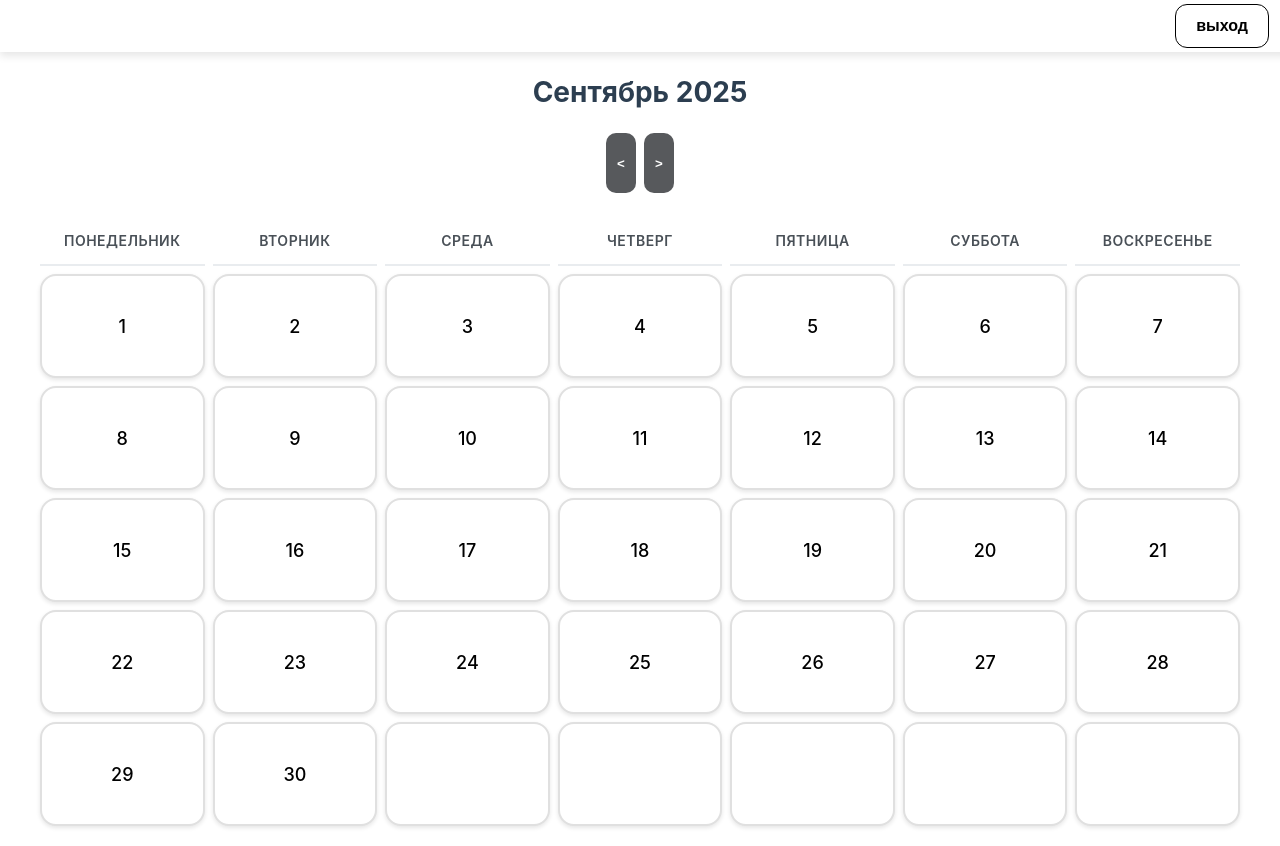
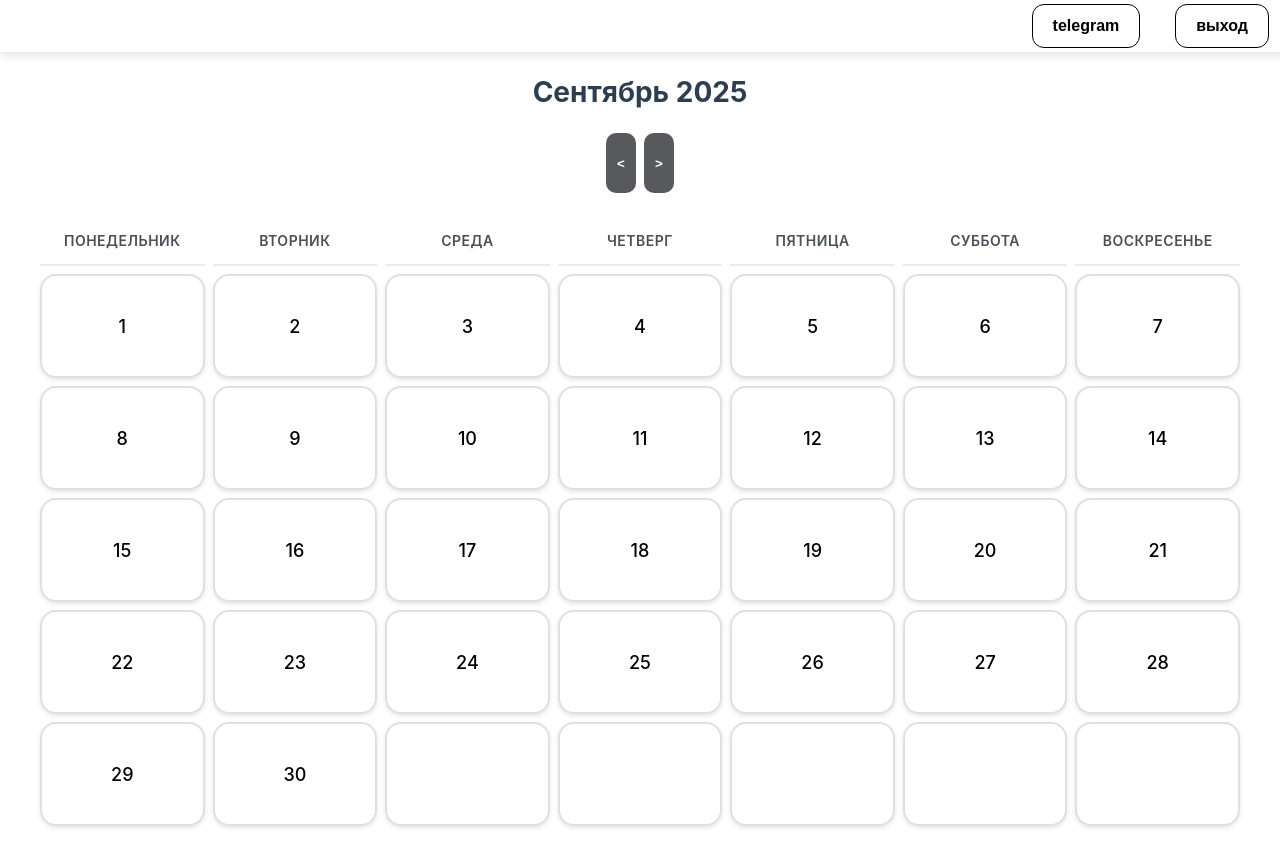
Before and after one commit to yarqr/homework-planner, a React (Create React App) app in the folder frontend/: page /calendar in a window 1280 px wide. Built offline with nearby package versions, Linux system fonts and the light colour scheme.

Commit message:
feat: link to telegram

```diff
--- a/frontend/src/Components/Calendar/Calendar.css
+++ b/frontend/src/Components/Calendar/Calendar.css
@@ -223,3 +223,7 @@ nav section {
   top: 5px;
   right: 5px;
 }
+
+.window {
+    margin-right: 5px;
+}
--- a/frontend/src/Components/Calendar/Calendar.tsx
+++ b/frontend/src/Components/Calendar/Calendar.tsx
@@ -9,6 +9,7 @@ import axios from "axios";
 import { ApiEndpoints } from "../../Service/axiosService";
 import { tasksData } from "../../Data/CurrentDayData";
 import { DeleteButton } from "../../UI/DeleteButton/DeleteButton";
+import { telegramLink } from "../../Service/telegram";
 
 interface CalendarDay {
   date: Date | null;
@@ -47,6 +48,7 @@ export const Calendar: FC<Props> = observer(({ navigateFunction }) => {
   let [currentDate, setDate] = useState(new Date())
   let [contextMenuElem, setContextMenuElem] = useState<CalendarDay | null>(null)
   let [newTask, setNewTask] = useState<string>("")
+  let [tgWinOpened, setTgWinOpened] = useState<boolean>(false)
   let monthStart = new Date(currentDate.getFullYear(), currentDate.getMonth(), 1)
   let monthEnd = new Date(currentDate.getFullYear(), currentDate.getMonth() + 1, 0)
   let currMonthDays: CalendarDay[] = [];
@@ -172,8 +174,13 @@ export const Calendar: FC<Props> = observer(({ navigateFunction }) => {
       <nav>
         <button onClick={navigateFunction}>выход</button>
         <section>{userData.user?.login}</section>
+        <button onClick={() => setTgWinOpened(!tgWinOpened)}>telegram</button>
       </nav>
       <section className="main">
+        {tgWinOpened && <section className="window">
+          <section>привяжите телеграм</section>
+          <a href={telegramLink.link(userData.user!.user_id)} target="_blank">telegram</a>
+        </section>}
         <section className="calendar">
           <div className="date-header">{monthNames[currentDate.getMonth()]} {currentDate.getFullYear()}</div>
           <SwitcherButton onClick={() => setDate(new Date(currentDate.getFullYear(), currentDate.getMonth() - 1, 1))} text="&lt;" />
--- /dev/null
+++ b/frontend/src/Service/telegram.ts
@@ -0,0 +1,3 @@
+export const telegramLink = {
+    link : (id: string) => `http://t.me/hw_planner_bot?start=${id}`
+}
```
Also changed, not shown: 1 other file (tests, documents, lock files or other folders).
